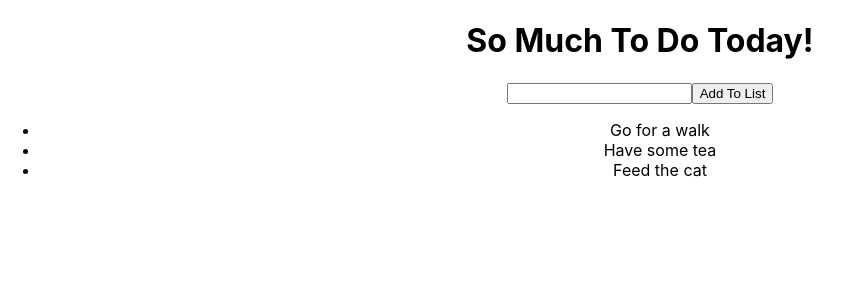
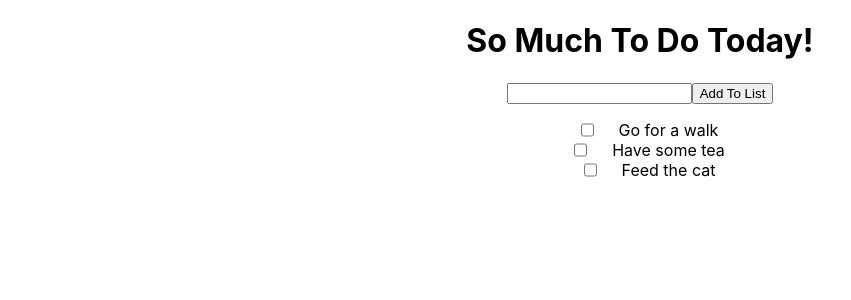
Before and after one commit to levlionn/TODOLIST, a React (Create React App) app: page / in a window 1280 px wide. Shown: the top 300 px of the page, without its empty margins (0-851 px from the left). Built offline with nearby package versions, Linux system fonts and the light colour scheme.

Commit message:
working on figuring out how to toggle checkbox

```diff
--- a/src/App.css
+++ b/src/App.css
@@ -36,3 +36,7 @@
     transform: rotate(360deg);
   }
 }
+
+.ListofTasks{
+  list-style: none;
+}
--- a/src/App.js
+++ b/src/App.js
@@ -13,7 +13,7 @@ const DUMMY_DATA = [
   {
     id: 1,
     taskName: "Have some tea",
-    complete: true,
+    complete: false,
   },
   {
     id: 2,
@@ -25,6 +25,7 @@ const DUMMY_DATA = [
 function App() {
   const [taskList, setTaskList] = useState(DUMMY_DATA);
   const [task, setTask] = useState("");
+  const [completed, setCompleted] = useState(DUMMY_DATA);
 
   return (
     <div className="App">
@@ -35,16 +36,16 @@ function App() {
         <input
           type="text"
           value={task}
-          onChange={(t) => {
-            setTask(t.target.value);
+          onChange={(e) => {
+            setTask(e.target.value);
           }}
         />
       </label>
       <button>Add To List</button>
 
       {/* This will pass the entire array of tasks down to the TaskList componenent to be rendered into task by the Task componenent. */}
-      <ul>
-        <TaskList todoitems={taskList} />{" "}
+      <ul className="ListofTasks">
+        <TaskList todoitems={taskList} onCompletedItemChange={setTaskList} />{" "}
       </ul>
     </div>
   );
--- a/src/Components/Task.css
+++ b/src/Components/Task.css
@@ -1,14 +1,9 @@
-.TaskArea{
-    background-color: lightgrey;
+.TaskBox{
+    display: flex;
+    justify-content: center;
+}
+
+.TaskBox_Checkbox{
+    margin-right: 2%;
 
 }
-
-.TaskArea_TaskName{
-    display: inline-block;
-
-}
-
-.TaskArea_Checkbox{
-    display: inline-block;
-
-}
--- a/src/Components/Task.js
+++ b/src/Components/Task.js
@@ -1,11 +1,22 @@
-import React from "react";
+import { useState, React } from "react";
 import "./Task.css";
 
+/* Reading the entire array of objects, but only pulling the names of the tasks and rendering those.*/
 function Task(props) {
-  {
-    /* Reading the entire array of objects, but only pulling the names of the tasks and rendering those.*/
-  }
-  return <li>{props.task.taskName}</li>;
+  return (
+    <>
+      <span className="TaskBox">
+        <input
+          className="TaskBox_Checkbox"
+          type="checkbox"
+          defaultChecked={props.task.complete}
+        />
+        <li className="TaskBox_Checkbox" key={props.task.id}>
+          {props.task.taskName}
+        </li>
+      </span>
+    </>
+  );
 }
 
 export default Task;
--- a/src/Components/TaskList.js
+++ b/src/Components/TaskList.js
@@ -3,14 +3,14 @@ import Task from "./Task";
 
 //This is a list of tasks that passes down the data from App.js (the entire array of tasks)
 //into one single task to be rendered into an <li> item.
-function TaskList(props) {
+function TaskList(props, onCompletedItemChange) {
   return (
     <div>
       {props.todoitems.map((item) => {
         {
           /*Passing entire array of objects as {item} */
         }
-        return <Task task={item} />;
+        return <Task task={item} passDownData={onCompletedItemChange} />;
       })}
     </div>
   );
```
